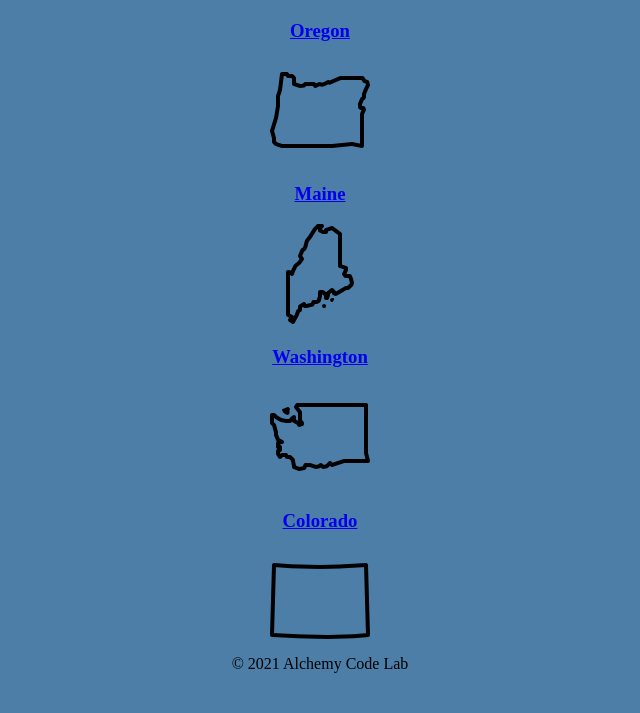
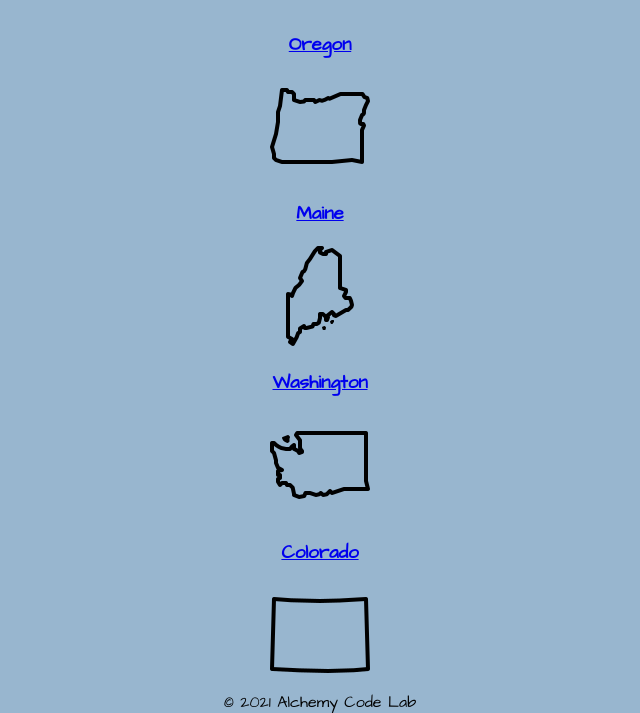
Before and after one commit to aidanliddiard/list-url-practice, a plain HTML site: page index.html in a window 1280 px wide. Shown: the part 113-826 px from the top of the page, without its empty margins (320-960 px from the left). Drawn offline with Linux system fonts and the light colour scheme.

Commit message:
css and styling changes

```diff
--- a/states/style.css
+++ b/states/style.css
@@ -1,3 +1,10 @@
+@import url('https://fonts.googleapis.com/css2?family=Architects+Daughter&display=swap');
+
+body {
+    font-family: 'Architects Daughter', cursive;
+    text-align: center;
+}
+
 .container {
     display: grid;
     grid-template-columns: 0.2fr 1.8fr 1.8fr 0.2fr;
--- a/styles/style.css
+++ b/styles/style.css
@@ -1,5 +1,10 @@
+
+@import url('https://fonts.googleapis.com/css2?family=Architects+Daughter&display=swap');
+
+
 body {
-    background-color: rgb(77, 126, 168);
+    font-family: 'Architects Daughter', cursive;
+    background-color: rgba(150, 180, 206, 0.973);
     text-align: center;
 }
 
```
Also changed, not shown: test/index.html (+1 -1 lines).
